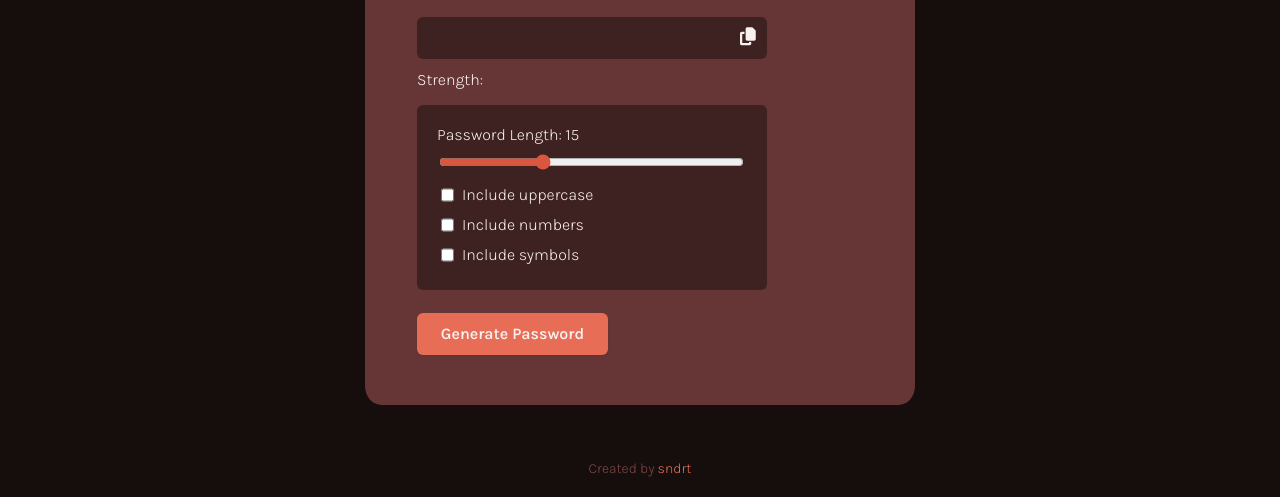
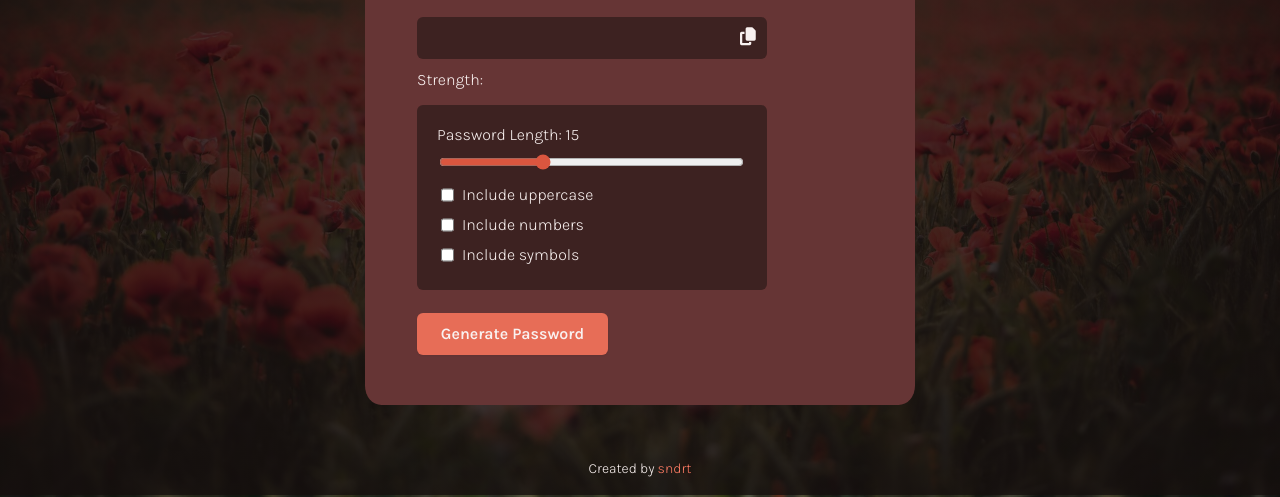
Before and after one commit to sndrt/password-generator, a plain HTML site: page index.html in a window 1280 px wide. Shown: the part 303-800 px from the top of the page. Drawn offline with Linux system fonts and the light colour scheme.

Commit message:
updating files

```diff
--- a/index.css
+++ b/index.css
@@ -1,5 +1,10 @@
 body {
     background-color: #150e0d;
+    background-image: linear-gradient(#150e0dcc, #150e0dcc), url(images/img.jpg);
+    background-position: center;
+    background-repeat: no-repeat;
+    background-size: cover;
+    height: 90vh;
 }
 
 .container {
@@ -44,12 +49,12 @@ h2 {
 }
 
 a {
-    color: #E76D57;
+    color: #ff7c64;
     text-decoration: none;
 }
 
 a:hover {
-    color: #db563f;
+    color: #ff7c64;
     font-weight: 500;
 }
 
@@ -183,7 +188,7 @@ textarea {
     left: 0;
     bottom: 20px;
     width: 100%;
-    color: #814545;
+    color: #F9F1F0;
     text-align: center;
     font-family: Karla;
     font-size: 14px;
--- a/index.js
+++ b/index.js
@@ -119,4 +119,3 @@ function copy() {
     document.execCommand("copy")
     passwordEl.textContent = "Password copied!"
 }
-//
```
Also changed, not shown: images/img.jpg (added).
